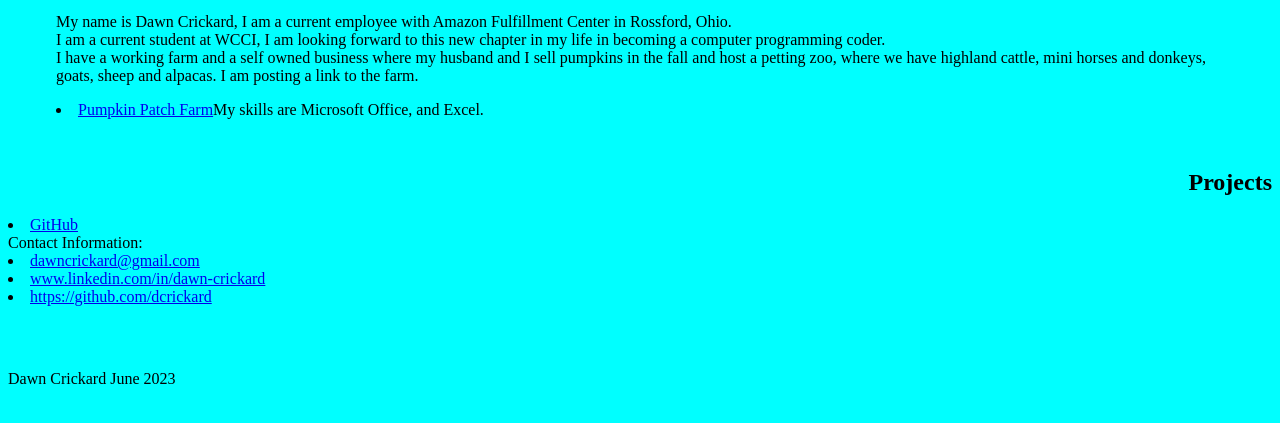
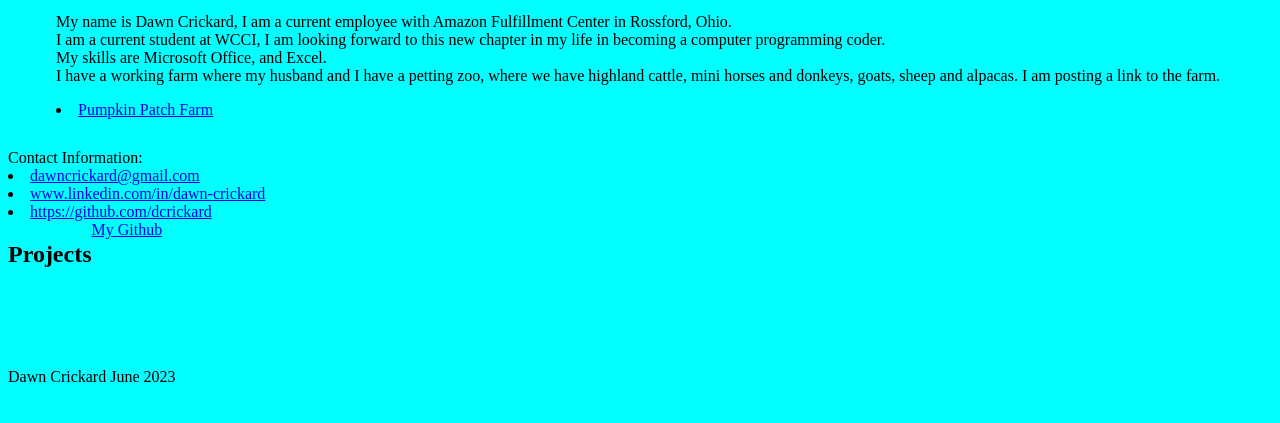
Before and after one commit to dcrickard/dcrickard.github.io, a plain HTML site: page css/index.html in a window 1280 px wide. Shown: the part 547-970 px from the top of the page. Drawn offline with Linux system fonts and the light colour scheme.

Commit message:
code changes

```diff
--- a/css/index.html
+++ b/css/index.html
@@ -11,7 +11,7 @@
 </head>
 
 <body>
-    <div class="container">
+    <div id="container">
         <header>
             <div id="logo">
                 <h1>Dawn Crickard </h1>
@@ -19,9 +19,9 @@
             </div>
             <nav>
                 <ul>
-                    <li><a href="top">Home</a></li>
-                    <li><a href="AboutMe">About Me</a></li>
-                    <li><a href="Portfolio">Projects</a></li>
+                    <li><a href="#top">Home</a></li>
+                    <li><a href="#AboutMe">About Me</a></li>
+                    <li><a href="#Portfolio">Projects</a></li>
                 </ul>
             </nav>
         </header>
@@ -34,34 +34,36 @@
                 <p>My name is Dawn Crickard, I am a current employee with Amazon Fulfillment Center in Rossford, Ohio.
                     <br>
                     I am a current student at WCCI, I am looking forward to this new chapter in my life in becoming a
-                    computer
-                    programming coder.
+                    computer programming coder.
                     <br>
-                    I have a working farm and a self owned business where my husband and I sell pumpkins in the fall and host a
-                    petting zoo, where we have highland cattle, mini horses and donkeys, goats, sheep and alpacas. I am
-                    posting a link to the farm.
+                    My skills are Microsoft Office, and Excel.
+                    <br>
+                    I have a working farm where my husband and I have a petting zoo, where we have highland cattle, mini
+                    horses and donkeys, goats, sheep and
+                    alpacas. I am posting a link to the farm.
                     <li><a href="https://pumpkinpatchfarms.business.site/">Pumpkin Patch Farm</a></li>
-                    My skills are Microsoft Office, and Excel.
                 </p>
                 <br>
     </div>
 
-    <section id="Portfolio"></section>
-    <h2>Projects</h2>
-    <li><a href="https://github.com/dcrickard">GitHub</a></li>
-
-
-    <div id="contact">Contact Information:
+<div id="contact">Contact Information:
         <li><a href="mailto:dawncrickard@gmail.com">dawncrickard@gmail.com</a></li>
         <li><a href="www.linkedin.com/in/dawn-crickard/">www.linkedin.com/in/dawn-crickard</a></li>
         <li><a href="https://github.com/dcrickard">https://github.com/dcrickard</a></li>
+    </div>
 
+    <section id="Portfolio">
+        <h2>Projects</h2><a href="https://github.com/dcrickard">
+            <div class="GitLink"> My Github</div>
+        </a>
+        <a href=""></a>
 
-        </main>
+    </section>
+    </main>
 
-        <footer>
-            <p>Dawn Crickard June 2023</p>
-        </footer>
+    <footer>
+        <p>Dawn Crickard June 2023</p>
+    </footer>
 
     </div>
 </body>
--- a/css/layout.css
+++ b/css/layout.css
@@ -38,6 +38,11 @@ Portfolio {
     flex-direction: column;
 }
 
+.GitLink{
+    text-align: end;
+    padding-right: 3rem;
+}
+
 h1 {
     text-align: right;
     padding-right: 2rem;
--- a/css/styles.css
+++ b/css/styles.css
@@ -31,3 +31,6 @@ nav ul li {
     background-color: hotpink;
     padding: 2em;
 }
+
+.project img {
+    border: 1px solid rgb(0, 73, 10);}
```
